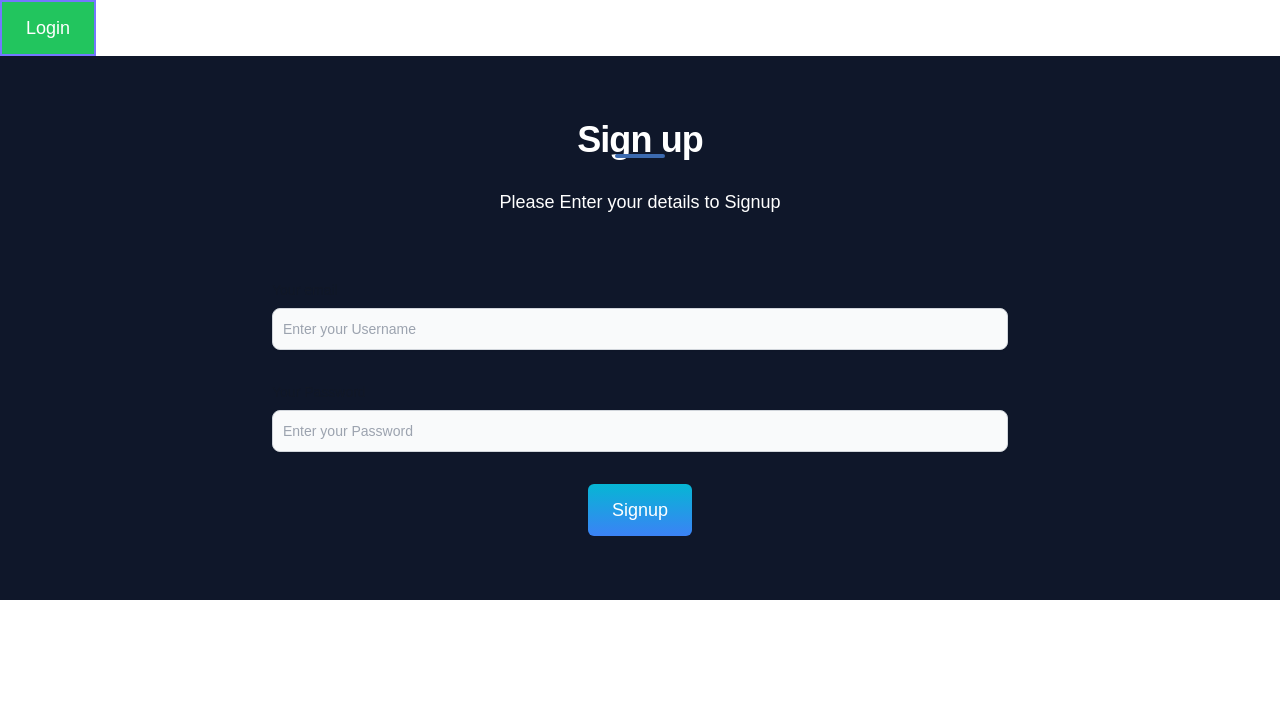
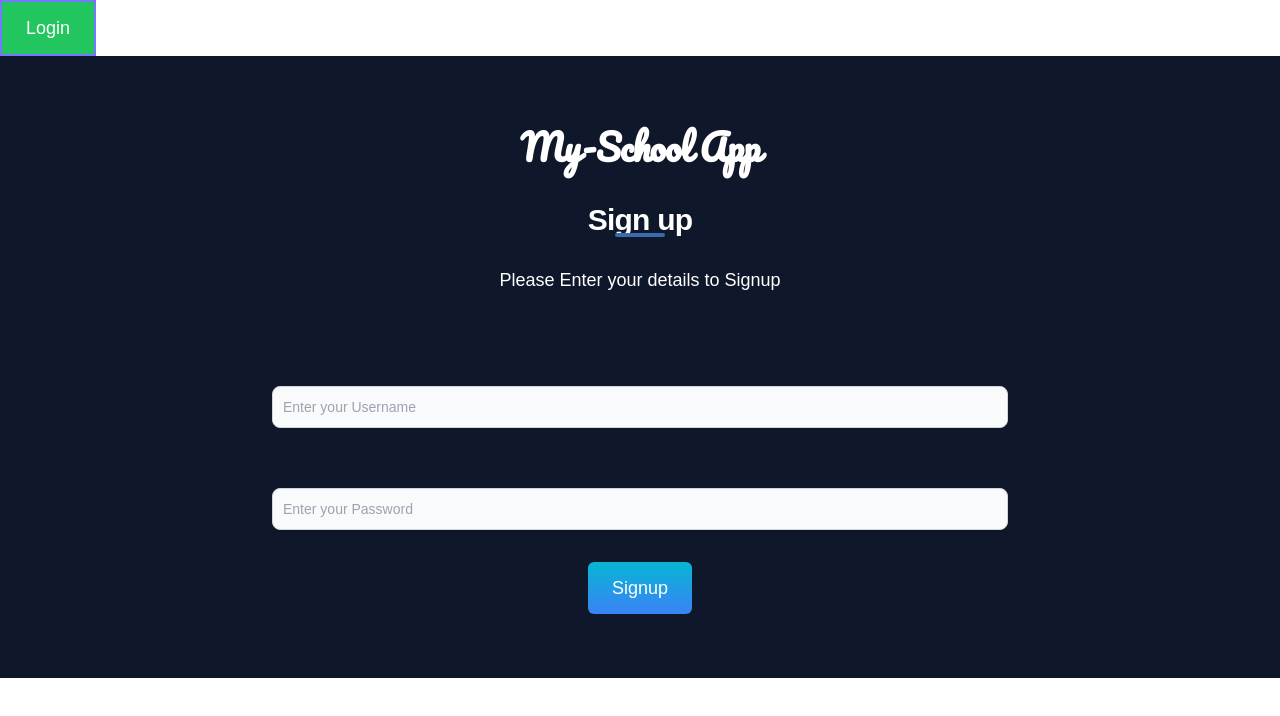
Before and after one commit to Karemu1842call/my-school-app, a React (Create React App) app in the folder client/: page / in a window 1280 px wide. Both pictures are taken after a click on the button "Signup". Shown: the top 716 px of the page. Built offline with nearby package versions, Linux system fonts and the light colour scheme; no server answers.

Commit message:
config schools and auth

```diff
--- a/client/src/components/Home.js
+++ b/client/src/components/Home.js
@@ -8,7 +8,7 @@ function Home() {
         <div className="hero-info pb-5 md:pb-0">
           <h1 className="text-4xl lg:text-6xl">
             Hi, <br />
-            this is <span className="text-accent">my-school</span> <br />
+            this is <span className="text-accent ">my-school</span> <br />
             Management app
           </h1>
 
--- a/client/src/components/School.js
+++ b/client/src/components/School.js
@@ -4,15 +4,15 @@ import './style/School.css'
 function School({id,name,avatar,email,telno}) {
 
   return (
-    <div className='bg-primary px-5 text-white py-32  mx-auto grid items-center ' value={id}>
-    <div className="card " >
+    <>
+    <div className="bg-primary px-9 text-white py-32  mx-auto grid items-center card " value={id} >
     <h2>{name}</h2>
     <img src={avatar} alt={name} className="school-image" />
     <p> School Email: {email} </p>
     <p>School tel no: {telno} </p>
     <button className='updtbtn'>UPDATE</button>
   </div>
-  </div>
+  </>
   )
 }
 
--- a/client/src/utilis/LoginForm.js
+++ b/client/src/utilis/LoginForm.js
@@ -29,6 +29,9 @@ function Loginform(setCurrentuser) {
     <>
       <section class="bg-primary dark:bg-gray-900">
         <div class="py-8 lg:py-16 px-4 mx-auto max-w-screen-md">
+        <h1 class="text-4xl font-bold mb-5 pb-2 mb-4 text-4xl tracking-tight font-extrabold text-center text-white">
+            My-School App
+          </h1>
           <h2 class="text-4xl font-bold mb-5 pb-2 mb-4 text-4xl tracking-tight font-extrabold text-center text-white">
             Login
           </h2>
--- a/client/src/utilis/SignupForm.js
+++ b/client/src/utilis/SignupForm.js
@@ -28,7 +28,11 @@ function Signupform(setCurrentuser) {
     <>
       <section class="bg-primary dark:bg-gray-900">
         <div class="py-8 lg:py-16 px-4 mx-auto max-w-screen-md">
-          <h2 class="text-4xl font-bold mb-5 pb-2 mb-4 text-4xl tracking-tight font-extrabold text-center text-white">
+        <h1 class="text-4xl font-bold mb-5 pb-2 mb-4 text-4xl tracking-tight font-extrabold text-center text-white">
+            My-School App
+          </h1>
+
+          <h2 class="text-3xl font-bold mb-5 pb-2 mb-4  tracking-tight font-extrabold text-center text-white">
             Sign up
           </h2>
           <p class="mb-8 lg:mb-16 font-light text-center text-white">
```
